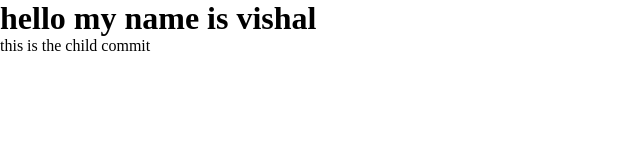
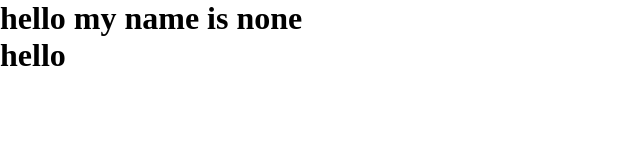
Before and after one commit to NamanRajputXXI/practice-git, a plain HTML site: page index.html in a window 1280 px wide. Shown: the whole page, without its empty margins (0-640 px from the left). Drawn offline with Linux system fonts and the light colour scheme.

Commit message:
new changes

```diff
--- a/index.html
+++ b/index.html
@@ -4,12 +4,12 @@
     <meta charset="UTF-8">
     <meta http-equiv="X-UA-Compatible" content="IE=edge">
     <meta name="viewport" content="width=device-width, initial-scale=1.0">
-    <title>practice git</title>
+    <title>practice github</title>
     <link rel="stylesheet" href="style.css">
 </head>
 <body>
-    <h1>hello my name is vishal</h1>
-    <p>this is the child commit</p>
+    <h1>hello my name is none</h1>
+    <h1>hello </h1>
 
 </body>
 </html>
```
